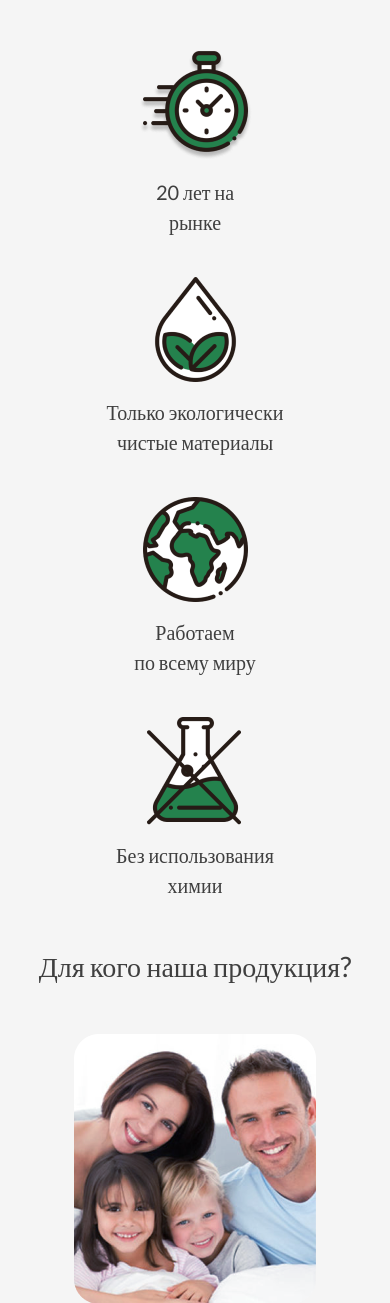
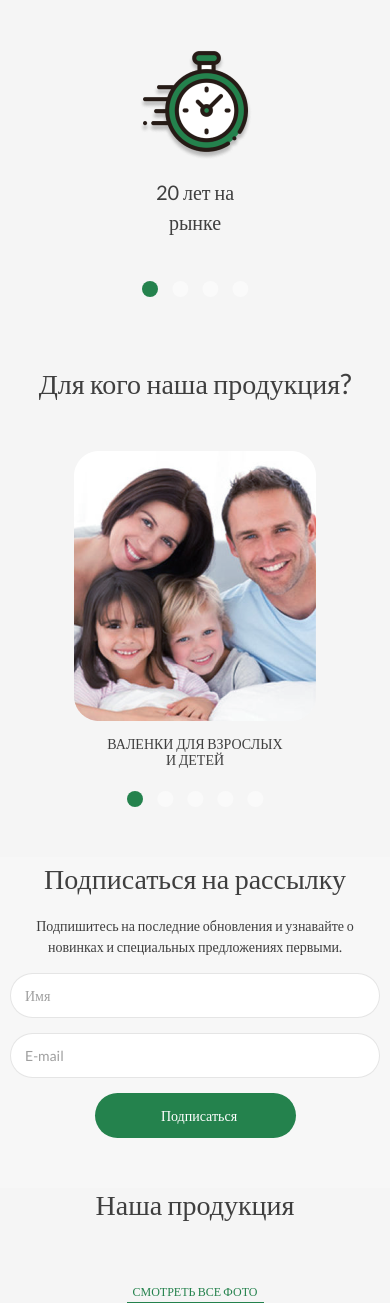
Before and after one commit to MicroChelik/valenki, a PHP site: page / in a window 390 px wide. Shown: the part 945-2248 px from the top of the page. Run offline with PHP 8.4, Linux system fonts and the light colour scheme.

Commit message:
правки главной страницы

```diff
--- a/css/styles.css
+++ b/css/styles.css
@@ -1539,66 +1539,81 @@ footer ul a:hover{
 select{
   cursor: pointer;
 }
-
-
-
-
-
-
-
-
-
-
-
-
-
-
-
-
-
-
-
-
-
-
-
-
-
-
-
-
-
-
-
-
-
-
-
-
-
-
-
-
-
-
-
-
-
-
-
-
-
-
-
-
-
-
-
-
-
-
-
-@media (min-device-width : 1590px) and (max-device-width : 1900px) {
+.img-card a{
+  display: flex;
+  justify-content: center;
+  align-items: flex-end;
+  width: 100%;
+  height: 100%;
+  text-decoration: none;
+}
+.img-card:hover{
+  opacity: 0.8;
+}
+.advantages{
+  display: flex;
+  align-items: baseline;
+}
+
+
+
+
+
+
+
+
+
+
+
+
+
+
+
+
+
+
+
+
+
+
+
+
+
+
+
+
+
+
+
+
+
+
+
+
+
+
+
+
+
+
+
+
+
+
+
+
+
+
+
+
+
+
+
+
+
+
+
+@media (min-width : 1590px) and (max-width : 1900px) {
   .ask-us-img{
     display: flex;
     align-items: center;
@@ -1609,8 +1624,11 @@ select{
     max-width: 41.666667%;
     margin-left: 8.333333%;
   }
-}
-@media (min-device-width : 960px) and (max-device-width : 1590px) {
+  .slider-main .slider-main-img{
+    height: 440px;
+  }
+}
+@media (min-width : 960px) and (max-width : 1590px) {
   .ask-us-img{
     display: flex;
     align-items: center;
@@ -1623,6 +1641,9 @@ select{
     flex: 0 0 58.333333%;
     max-width: 58.333333%;
     margin-left: 0;
+  }
+  .slider-main .slider-main-img{
+    height: 420px;
   }
 }
 @media (min-width: 1200px){
@@ -2467,5 +2488,12 @@ select{
   .sertificates{
     padding-bottom: 120px;
   }
-
-}
+  .advantages img{
+    margin-left: auto;
+    margin-right: auto;
+  }
+  .advantages{
+    margin-bottom: 40px;
+  }
+
+}
--- a/index.php
+++ b/index.php
@@ -39,27 +39,37 @@
 			<div class="row img-rounded">
 				<div class="col-auto">
 					<div class="img-card val1">
-						<h3>ВАЛЕНКИ</h3>
+						<a href="">
+							<h3>ВАЛЕНКИ</h3>
+						</a>
 					</div>
 				</div>
 				<div class="col-auto">
 					<div class="img-card val2">
-						<h3>ТАПОЧКИ</h3>
+						<a href="">
+							<h3>ТАПОЧКИ</h3>
+						</a>
 					</div>
 				</div>
 				<div class="col-auto">
 					<div class="img-card val3">
-						<h3>ПОЛУВАЛЕНКИ</h3>
+						<a href="">
+							<h3>ПОЛУВАЛЕНКИ</h3>
+						</a>
 					</div>
 				</div>
 				<div class="col-auto">
 					<div class="img-card val4">
-						<h3>БОТИНКИ</h3>
+						<a href="">
+							<h3>БОТИНКИ</h3>
+						</a>
 					</div>
 				</div>
 				<div class="col-auto">
 					<div class="img-card val5">
-						<h3>СОПУТСТВУЮЩИЕ<br>ТОВАРЫ</h3>
+						<a href="">
+							<h3>СОПУТСТВУЮЩИЕ<br>ТОВАРЫ</h3>
+						</a>
 					</div>
 				</div>
 			</div>
@@ -67,7 +77,7 @@
 	</section>
 	<section>
 		<div class="container">
-			<div class="row advantages">
+			<div class="row advantages slider-advantages">
 				<div class="col-lg-3">
 					<img src="img/icons/clock.png">
 					<p>20 лет на<br>рынке</p>
--- a/js/main.js
+++ b/js/main.js
@@ -337,6 +337,31 @@ $(document).ready(function(){
 			}
 		]
 	});
+	$('.slider-advantages').slick({
+		infinite: false,
+		slidesToShow: 1,
+		slidesToScroll: 1,
+		arrows: false,
+		dots: false,
+		swipeToSlide: true,
+		responsive: [
+			{
+				breakpoint: 6000,
+				settings: "unslick",
+			},
+			{
+				breakpoint: 960,
+				settings: {
+					slidesToShow: 1,
+					dots: true,
+					dotsClass: "my-dots",
+					slidesToScroll: 1,
+					autoplay: false,
+  					autoplaySpeed: 5000,
+				}
+			}
+		]
+	});
 
 
 
```
